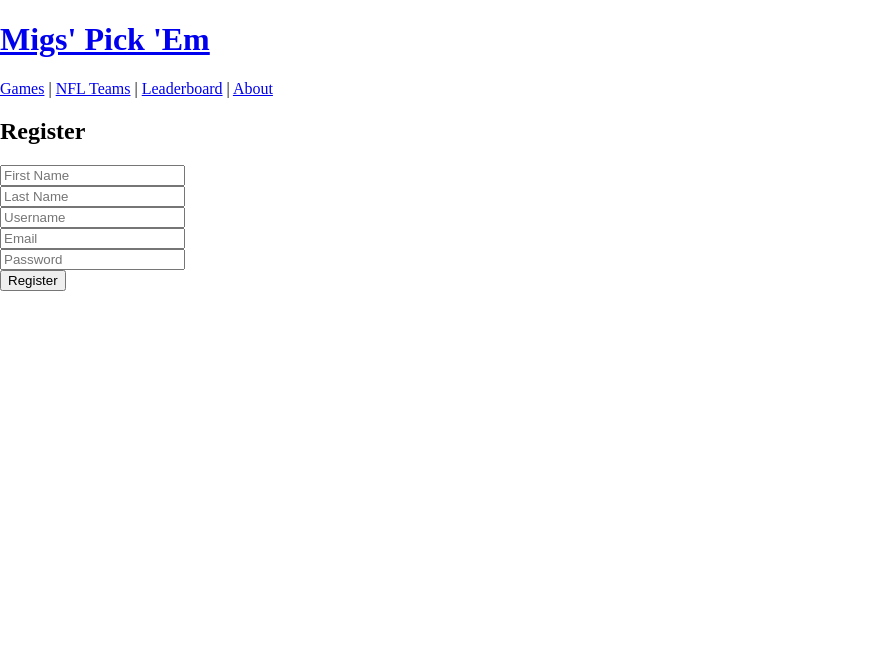
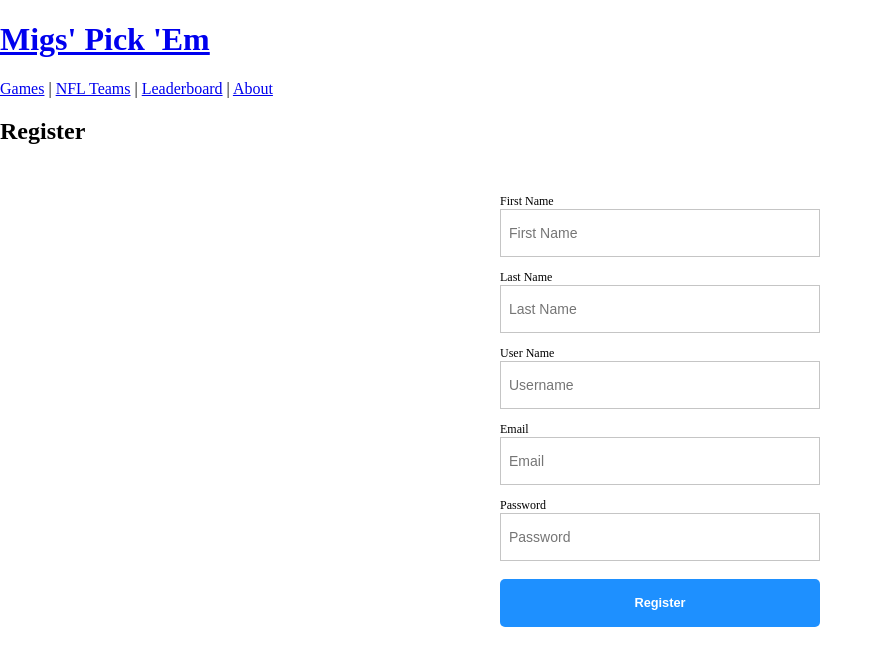
Before and after one commit to michael-abbate/pickem-app-vue, a Vue app in the folder pickem-front-end-v2/: page /register in a window 1280 px wide. Shown: the top 666 px of the page, without its empty margins (0-883 px from the left). Built offline with nearby package versions, Linux system fonts and the light colour scheme.

Commit message:
start creation of registration page

```diff
--- a/pickem-front-end-v2/src/components/RegisterUser.vue
+++ b/pickem-front-end-v2/src/components/RegisterUser.vue
@@ -1,38 +1,71 @@
 <template>
     <div>
         <h2>Register</h2>
+        <div class = "registration-container">
+            <ul>
+                <li>
+                    <div class = "registration-label-input">
+                        <label>First Name</label>
+                        <br>
                         <input
                             type="text"
                             name="firstname"
                             v-model="firstname"
                             placeholder="First Name" />
+                    </div>
+                </li>
+                <li>
+                    <div class = "registration-label-input">
+                        <label>Last Name</label>
                         <br>
                         <input
                             type="text"
                             name="lastname"
                             v-model="lastname"
                             placeholder="Last Name" />
+                    </div>
+                </li>
+                <li>
+                    <div class = "registration-label-input">
+                        <label>User Name</label>
                         <br>
                         <input
                             type="text"
                             name="username"
                             v-model="username"
                             placeholder="Username" />
+                    </div>
+                </li>
+                <li>
+                    <div class = "registration-label-input">
+                        <label>Email</label>
                         <br>
                         <input
                             type="email"
                             name="email"
                             v-model="email"
                             placeholder="Email" />
+                    </div>
+                </li>
+                <li>
+                    <div class = "registration-label-input">
+                        <label>Password</label>
                         <br>
                         <input
                             type="password"
                             name="password"
                             v-model="password"
                             placeholder="Password" />
+                    </div>
+                </li>
+
+                <div v-if="error" class="error" v-html="error" />
+                <div v-if="success && !error" class="success" v-html="success" />
                 <br>
                 <button
                     @click="register">Register</button>
+            </ul>
+        </div>
     </div>
 </template>
 
@@ -48,11 +81,15 @@ export default {
             lastname:'',
             username:'',
             email:'',
-            password:''
+            password:'',
+            error: null,
+            success: null
         }
     },
     methods: {
         async register() {
+            this.error = null;
+            try {
                 await AuthenticationService.register({
                     firstname: this.firstname,
                     lastname: this.lastname,
@@ -60,6 +97,12 @@ export default {
                     email: this.email,
                     password: this.password
                 });
+                this.success = 'Successfully registered!';
+                //TODO add redirect out of registration page
+            } catch(error) {
+                this.error = error.response.data.error
+            }
+
         }
     }
 }
@@ -69,5 +112,64 @@ export default {
 </script>
 
 <style scoped>
+.registration-container {
+    /* width:33%; */
+    text-align: center;
+    /* align-items:center;
+    display:flex; */
+}
+ul {
+    display: inline-block;
+    width:25%;
+}
+
+.registration-label-input {
+    text-align:left;
+}
+
+label {
+    font-size:12px;
+}
+li {
+    padding-top:10px;
+    list-style: none;
+    display:block;
+}
+
+input {
+    font-size:14px;
+    width:100%;
+    height:48px;
+    padding:7px 8px;
+    box-sizing: border-box;
+    border: 1px solid #c5c5c5;
+}
+.error {
+    padding-top:10px;
+    color:red;
+}
+.success {
+    padding-top:10px;
+    color:green;
+}
+
+button {
+    font-weight: bold;
+    background-color: dodgerblue;
+    border-radius: 5px;
+    font-size: 1vw;
+    border:none;
+    color:#fff;
+    height:48px;
+    width:100%;
+}
+
+button:hover {
+    cursor: pointer;
+    background-color: #fff;
+    font-weight:bold;
+    color:#1f1f1f;
+}
+
 
 </style>
```
Lines whose indentation alone changed are shown as unchanged.
